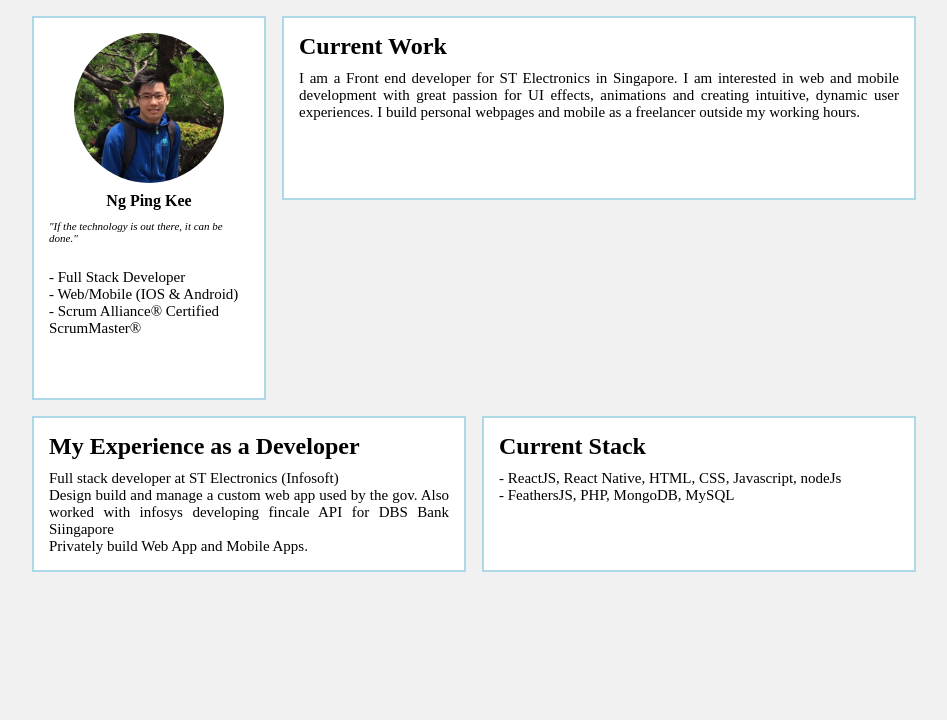
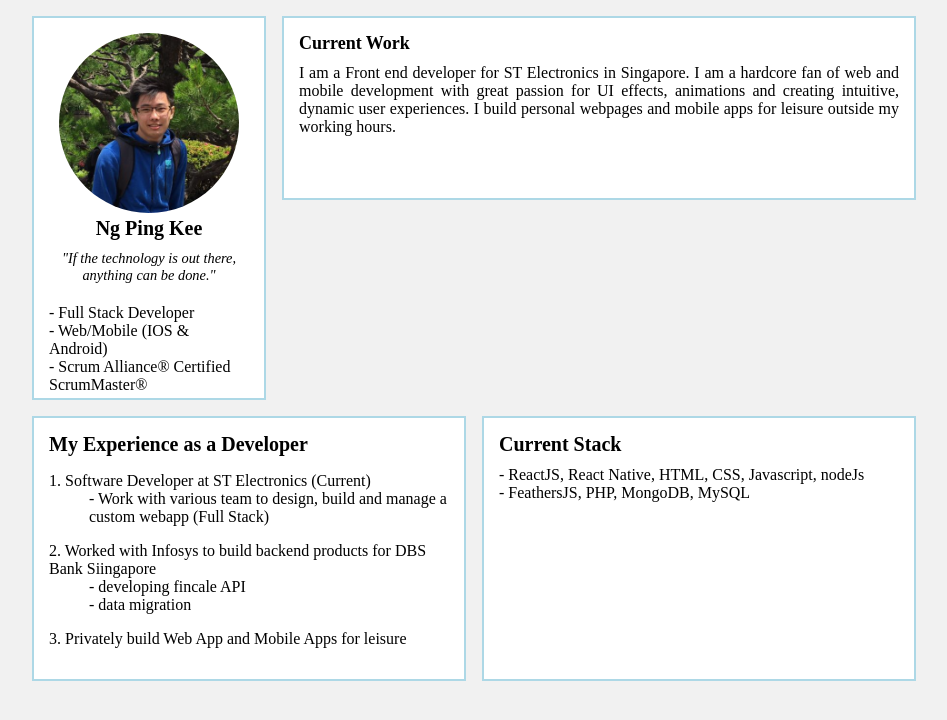
Before and after one commit to pingkee/Pkweb, a React (Create React App) app: page / in a window 1280 px wide. Shown: the top 720 px of the page, without its empty margins (166-1113 px from the left). Built offline with nearby package versions, Linux system fonts and the light colour scheme.

Commit message:
refactor: changes to fontsize

```diff
--- a/src/App.tsx
+++ b/src/App.tsx
@@ -15,17 +15,17 @@ const App: React.FC = () => {
       // minHeight: '100vh',
       }}>
         <div style={{
-          fontSize: 'calc(8px + 2vmin)',
+          fontSize: 'calc(14px + 0.5vmin)',
           marginBottom: 10,
           fontWeight: 'bold', }}>
           Current Work
         </div>
         <div style={{
-          fontSize: 'calc(7px + 1vmin)' }}>
+          fontSize: 'calc(12px + 0.5vmin)' }}>
           I am a Front end developer for ST Electronics in Singapore.
-          I am interested in web and mobile development with great passion for
+          I am a hardcore fan of web and mobile development with great passion for
           UI effects, animations and creating intuitive, dynamic user experiences. I build personal
-          webpages and mobile as a freelancer outside my working hours.
+          webpages and mobile apps for leisure outside my working hours.
       </div>
     </div>
   );
@@ -42,27 +42,30 @@ const App: React.FC = () => {
       padding: 15
       // minHeight: '100vh',
       }}>
+        <div style={{ textAlign: 'center'}}>
           <img
             src={require("./public/Profile.png")}
-            alt="My Pic"
-            style={{ height: 150, width: 150, borderRadius: 98, marginBottom: 5, marginLeft: 25}}
+            alt="My Profile Picture"
+            style={{ height: 180, width: 180, borderRadius: 120 }}
             />
+        </div>
         <div style={{
-          fontSize: 'calc(8px + 1vmin)',
+          fontSize: 'calc(16px + 0.5vmin)',
           marginBottom: 10,
           textAlign: 'center',
           fontWeight: 'bold', }}>
           Ng Ping Kee
         </div>
         <div style={{
-          fontSize: 'calc(3px + 1vmin)',
-          marginBottom: 25,
+          fontSize: 'calc(12px + 0.3vmin)',
+          marginBottom: 20,
           fontStyle: 'italic',
+          textAlign: 'center',
           }}>
-          "If the technology is out there, it can be done."
+          "If the technology is out there, anything can be done."
         </div>
         <div style={{
-          fontSize: 'calc(7px + 1vmin)'}}>
+          fontSize: 'calc(12px + 0.3min)'}}>
           - Full Stack Developer
           <br />
           - Web/Mobile (IOS & Android)
@@ -77,23 +80,36 @@ const App: React.FC = () => {
       margin: '0.5rem',
       backgroundColor: 'white',
       border: 'solid lightblue 2px',
-      textAlign: 'justify',
+      // textAlign: 'justify',
       width: 400,
       padding: 15
       // minHeight: '100vh',
       }}>
         <div style={{
-          fontSize: 'calc(8px + 2vmin)',
+          fontSize: 'calc(16px + 0.5vmin)',
           marginBottom: 10,
           fontWeight: 'bold', }}>
           My Experience as a Developer
         </div>
         <div style={{
-          fontSize: 'calc(7px + 1vmin)'}}>
-          Full stack developer at ST Electronics (Infosoft)<br />
-          Design build and manage a custom web app used by the gov.
-          Also worked with infosys developing fincale API for DBS Bank Siingapore<br />
-          Privately build Web App and Mobile Apps.
+          fontSize: 'calc(12px + 0.5vmin)'}}>
+
+          <ul style={{padding: 0}}>
+            1. Software Developer at ST Electronics (Current)
+            <ol>
+              - Work with various team to design, build and manage a custom webapp (Full Stack)
+            </ol>
+          </ul>
+          <ul style={{padding: 0}}>
+            2. Worked with Infosys to build backend products for DBS Bank Siingapore
+            <ol>
+              - developing fincale API<br />
+              - data migration<br />
+            </ol>
+          </ul>
+          <ul style={{padding: 0}}>
+            3. Privately build Web App and Mobile Apps for leisure
+          </ul>
       </div>
     </div>
   );
@@ -109,13 +125,13 @@ const App: React.FC = () => {
       // minHeight: '100vh',
       }}>
         <div style={{
-          fontSize: 'calc(8px + 2vmin)',
+          fontSize: 'calc(16px + 0.5vmin',
           marginBottom: 10,
           fontWeight: 'bold', }}>
           Current Stack
         </div>
         <div style={{
-          fontSize: 'calc(7px + 1vmin)'}}>
+          fontSize: 'calc(12px + 0.5vmin)'}}>
             - ReactJS, React Native, HTML, CSS, Javascript, nodeJs<br />
             - FeathersJS, PHP, MongoDB, MySQL
       </div>
```
